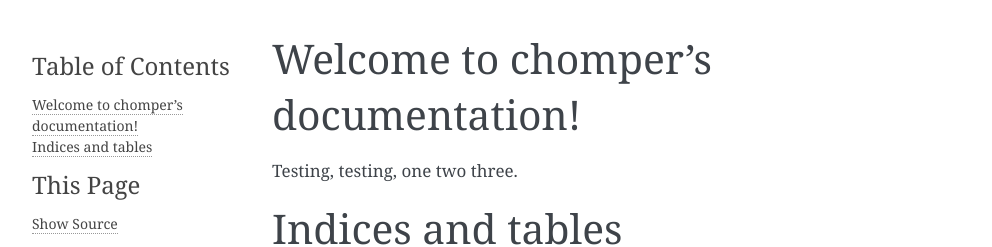
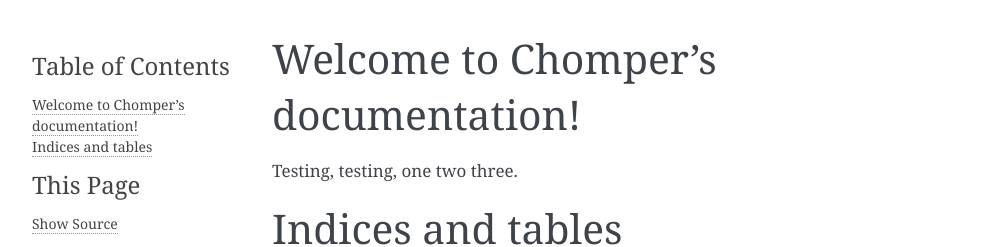
Before and after one commit to aniketpanjwani/chomper, a Sphinx documentation site: the page built from docs/index.rst, in a window 1280 px wide. Shown: the top 247 px of the page, without its empty margins (148-1140 px from the left). Built offline with Sphinx 7.4.7, drawn with Linux system fonts in a browser that asks for light colours.

```diff
--- a/docs/index.rst
+++ b/docs/index.rst
@@ -3,7 +3,7 @@
    You can adapt this file completely to your liking, but it should at least
    contain the root `toctree` directive.
 
-Welcome to chomper's documentation!
+Welcome to Chomper's documentation!
 ===================================
 
 .. toctree::
```
